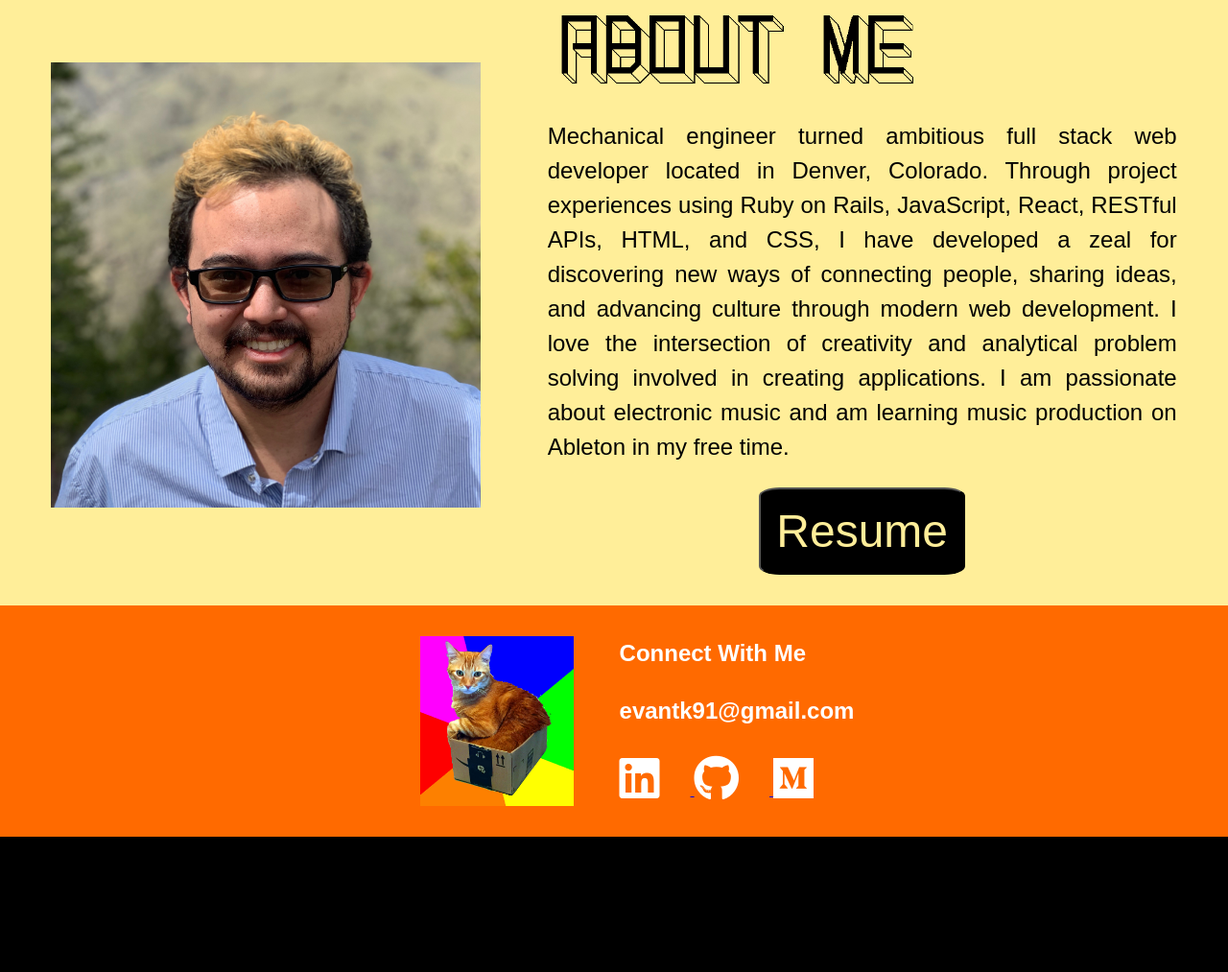
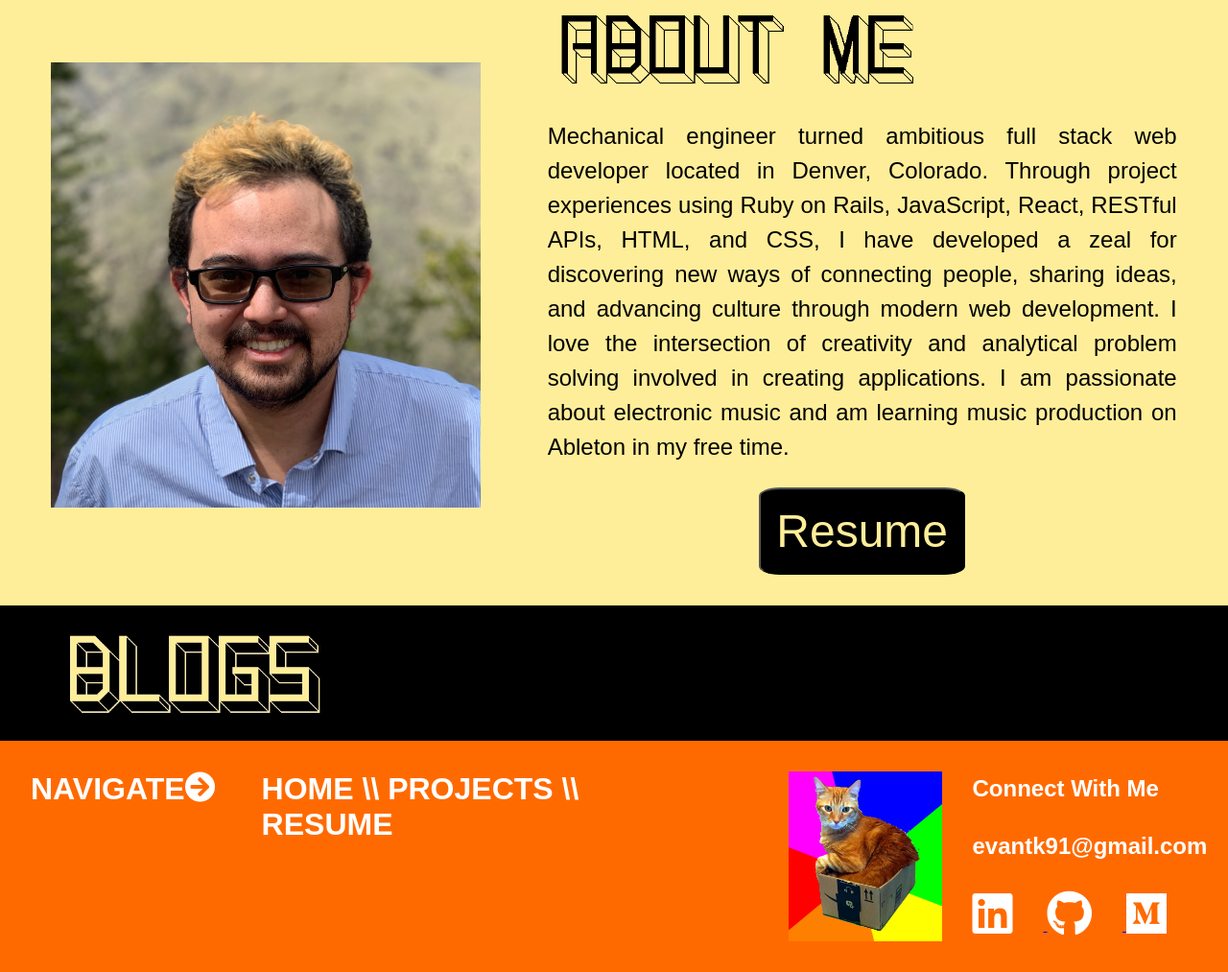
Before and after one commit to evantk91/personal-portfolio, a plain HTML site: page index.html in a window 1280 px wide. Shown: the part 1078-2091 px from the top of the page at 96% size. Before the commit the page ends 1950 px from the top, so only its background shows below. Drawn offline with Linux system fonts and the light colour scheme; a web font is replaced by a local one.

Commit message:
updates footer layout

```diff
--- a/app.css
+++ b/app.css
@@ -147,6 +147,13 @@
     border-radius: 10%;
 }
 
+#blogs-title {
+    width: 20rem;
+    margin-left: 3rem;
+    margin-top: 1rem;
+    margin-bottom: 1rem;
+}
+
 #linkedin-link{
     color: black;
 }
@@ -165,9 +172,17 @@
     font-size: 6rem;
 }
 
-#footer-photo {
+#contact-info {
+    display: flex;
+    flex-direction: row;
+    justify-content: flex-end;
+    width: 50%;
+    background-color: hsl(25, 100%, 50%);
+}
+
+#contact-photo {
     width: 10rem;
-    padding: 2rem 3rem;
+    padding: 2rem 2rem 2rem 5rem;
     background-color: hsl(25, 100%, 50%);
 }
 
@@ -179,11 +194,11 @@
     margin: 0  -1.5rem -10rem -1.5rem;
 }
 
-#footer-content {
+#contact-content {
     background-color: hsl(25, 100%, 50%);
 }
 
-#footer-content h1{
+#contact-content h1{
     color: white;
     padding: 1rem 0;
     margin-bottom: 0;
@@ -195,21 +210,50 @@
     margin-top: 0;
 }
 
-#footer-links-container {
+#contact-links-container {
+    background-color: hsl(25, 100%, 50%);
+    margin-right: 3rem;
+}
+
+.contact-link {
     background-color: hsl(25, 100%, 50%);
 }
 
-.footer-link {
-    background-color: hsl(25, 100%, 50%);
-}
-
-.footer-link i {
+.contact-link i {
     color: white;
     background-color: hsl(25, 100%, 50%);
     font-size: 3rem;
     padding-right: 2rem;
     padding-top: 1rem;
 }
+
+#footer-nav-bar {
+    display: flex;
+    flex-direction: row;
+    justify-content: space-evenly;
+    width: 50%;
+    background-color: hsl(25, 100%, 50%);
+}
+
+#footer-nav-arrow {
+    color: white;
+    background-color: hsl(25, 100%, 50%);
+    margin-top: 2rem;
+    font-size: 24pt;
+}
+
+#footer-nav-bar h1 {
+    color: white;
+    background-color: hsl(25, 100%, 50%);
+    margin-top: 2rem;
+    margin-left: 3rem;
+    font-family: 'Asap Condensed', sans-serif;
+    font-size: 24pt;
+}
+
+/* #footer-nav-links {
+    margin-left: 3rem;
+} */
 
 @media only screen and (max-width: 1200px) and (min-width: 1000px) {
     #about-me-container {
--- a/index.html
+++ b/index.html
@@ -15,16 +15,16 @@
         <section id="nav-bar-container">
             <nav id="nav-bar">
                 <section id="name-nav-container">
-                    <img id="name-nav-photo" src="./photos/name_nav.PNG" alt="name photo">
+                    <img id="name-nav-photo" src="./photos/name_nav.PNG" alt="evan greer">
                 </section>
                 <h2 class="nav-bar-member">Home</h2>
                 <h2 class="nav-bar-member">Projects</h2>
-                <!-- <h2 class="nav-bar-member">Contact</h2> -->
+                <h2 class="nav-bar-member">Resume</h2>
             </nav>
         </section>
         <section id="front-page-photo-container">
-            <img id="front-page-photo" src="./photos/front_page_photo.JPG" alt="front page photo">
-            <img id="front-page-photo-mobile" src="./photos/front_page_photo_mobile.JPG" alt="front page photo">
+            <img id="front-page-photo" src="./photos/front_page_photo.JPG" alt="evan greer posing sitting">
+            <img id="front-page-photo-mobile" src="./photos/front_page_photo_mobile.JPG" alt="evan greer posing sitting">
         </section>
         <header id="title-header-container">
             <h2 id="title-header">Full Stack Web Developer | Arts Enthusiast | Electronic Music Fan </h2>
@@ -32,7 +32,7 @@
         </header>
         <section id="about-me-container">
             <div id="about-me-photo-container">
-                <img id="about-me-photo" src="./photos/about_me_photo.jpeg" alt="about me">
+                <img id="about-me-photo" src="./photos/about_me_photo.jpeg" alt="evan greer head shot">
             </div>
             <div id="about-me-text-container">
                 <img id="about-me-title" src="./photos/about_me.png" alt="about me">
@@ -42,28 +42,39 @@
                 intersection of creativity and analytical problem solving involved in creating applications. I am passionate about electronic
                 music and am learning music production on Ableton in my free time. </p>
                 <div id="resume-button-container">
-
                     <a href="./Evan Greer - Resume.pdf" download="Evan Greer - Resume.pdf">
                         <button id="resume-button">Resume</button>
                     </a>
                 </div>
             </div>
         </section>
+        <section id="blogs-container">
+            <div id="blogs-title-container">
+               <img id="blogs-title"  src="./photos/blogs_title.jpg" alt="blogs">
+            </div>
+        </section>
         <section id="footer-container">
-            <img id="footer-photo" src="./photos/footer_photo.JPG" alt="footer photo">
-            <div id="footer-content">
+            <div id="footer-nav-bar">
+                <h1>NAVIGATE</h1>
+                <i id="footer-nav-arrow" class="fas fa-arrow-circle-right"></i>
+                <h1 id="footer-nav-links">HOME  \\  PROJECTS \\ RESUME</h1>
+            </div>
+            <div id="contact-info">
+                <img id="contact-photo" src="./photos/footer_photo.JPG" alt="lucky cat logo">
+                <div id="contact-content">
                     <h1>Connect With Me</h1>
                     <h1 id="footer-email">evantk91@gmail.com</h1>
-                <div id="footer-links-container">
-                    <a class="footer-link" href="https://www.linkedin.com/in/evantkgreer/" target=_blank>
+                    <div id="contact-links-container">
+                        <a class="contact-link" href="https://www.linkedin.com/in/evantkgreer/" target=_blank>
                             <i class="fab fa-linkedin"></i>
                         </a>
-                    <a class="footer-link" href="https://github.com/evantk91" target=_blank>
+                        <a class="contact-link" href="https://github.com/evantk91" target=_blank>
                             <i class="fab fa-github"></i>
                         </a>
-                    <a class="footer-link" href="https://medium.com/@etgreer91" target=_blank>
+                        <a class="contact-link" href="https://medium.com/@etgreer91" target=_blank>
                             <i class="fab fa-medium"></i>
                         </a>
+                    </div>
                 </div>
             </div>
         </section>
```
Also changed, not shown: photos/blogs_title.jpg (added), 2 other files. Lines whose indentation alone changed are shown as unchanged.
